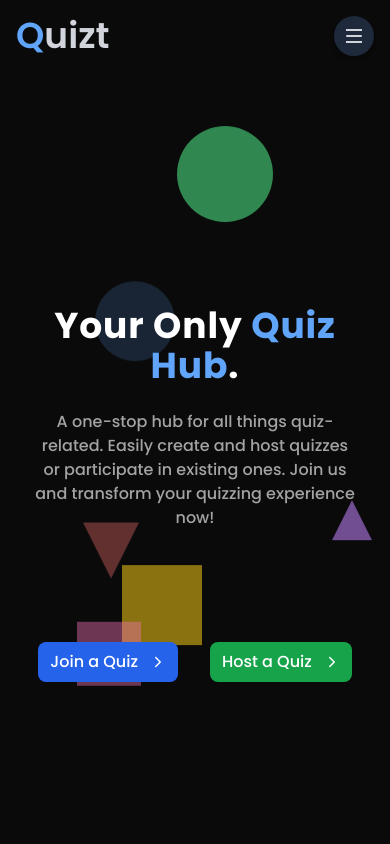
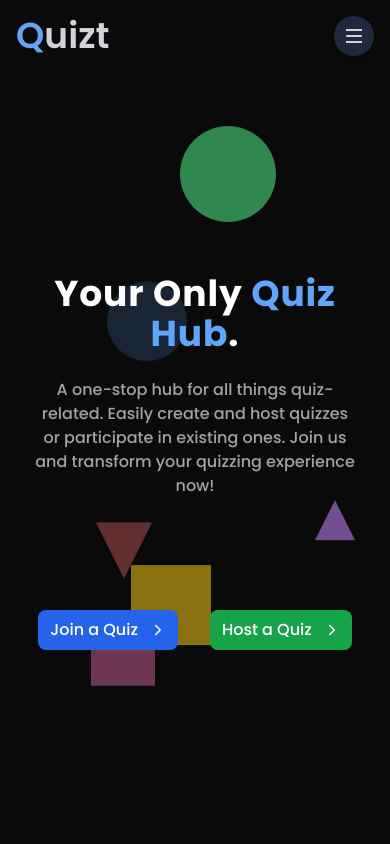
Before and after one commit to abdel-rahmanSalem/quizt, a React (Vite) app: page / in a window 390 px wide. Shown: the top 844 px of the page. Built offline with nearby package versions, Linux system fonts and the light colour scheme.

Commit message:
Fix: responsivity

```diff
--- a/src/ui/Home/HeroSection.jsx
+++ b/src/ui/Home/HeroSection.jsx
@@ -4,18 +4,16 @@ import ShapesMotion from "../ShapesMotion";
 
 function HeroSection() {
   return (
-    <>
     <section
       id="#"
-        className="h-screen flex flex-col items-center justify-center pt-16  relative"
+      className="h-screen flex flex-col items-center justify-center md:pt-16 relative"
     >
       <div className="flex flex-col justify-center h-full">
         <HeroText />
         <HeroActionButtons />
+        <ShapesMotion />
       </div>
     </section>
-      <ShapesMotion />
-    </>
   );
 }
 
--- a/src/ui/navbar/Navbar.jsx
+++ b/src/ui/navbar/Navbar.jsx
@@ -10,7 +10,7 @@ const Navbar = () => {
   const [isOpen, setIsOpen] = useState(false);
   return (
     <>
-      <nav className="bg-neutral-950 text-gray-300 p-4 fixed w-full top-0 z-30">
+      <nav className="bg-neutral-950 text-gray-300 p-4 fixed w-full top-0 left-0 z-30">
         <div className="container mx-auto flex justify-between items-center">
           <div className="text-4xl font-semibold">
             <Logo />
```
Lines whose indentation alone changed are shown as unchanged.
